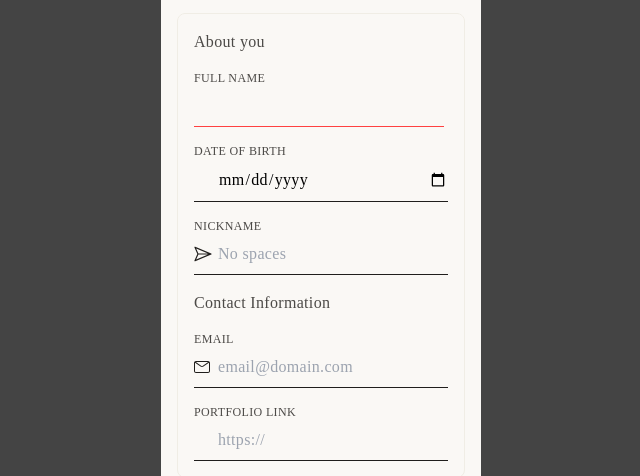
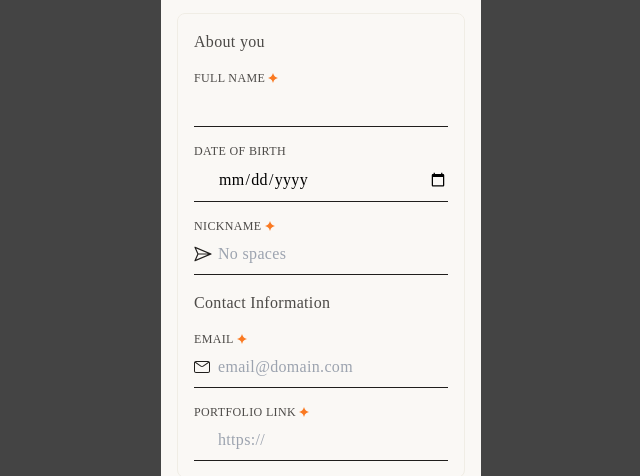
Before and after one commit to IuryPiva/nextjs-form, a Next.js app: page / in a window 1280 px wide. Shown: the part 171-647 px from the top of the page, without its empty margins (319-959 px from the left). Built offline with nearby package versions, Linux system fonts and the light colour scheme; a web font is replaced by a local one.

Commit message:
make fields required

```diff
--- a/app/components/Input.tsx
+++ b/app/components/Input.tsx
@@ -27,13 +27,18 @@ export const Input = React.forwardRef(function Input(
 
   return (
     <div className="flex flex-col items-start w-full">
-      <label htmlFor={props.inputProps.id} className="flex">
+      <label htmlFor={props.inputProps.id} className="flex items-center">
         <Tiny.Regular className="uppercase">
           {props.inputProps.name?.split(/\.?(?=[A-Z])/).join(" ")}
         </Tiny.Regular>
-        {props.inputProps.required && <Icons.RequiredAsterisk />}
+        {props.inputProps.required && (
+          <div className="h-4 w-4 flex items-center justify-center">
+            <Icons.RequiredAsterisk />
+          </div>
+        )}
       </label>
-      <div className="relative w-full flex gap-1">
+      <div className="w-full flex gap-1 flex-col">
+        <div className="relative w-full ">
           <input
             {...props.inputProps}
             ref={ref}
@@ -45,10 +50,10 @@ export const Input = React.forwardRef(function Input(
               {<props.icon fill={props.hasError ? "#FF4141" : "#201E1C"} />}
             </div>
           )}
+        </div>
+
         {props.hasError && (
-          <Tiny.Regular className="text-error mt-1">
-            {props.errorMessage}
-          </Tiny.Regular>
+          <Tiny.Light className="text-error">{props.errorMessage}</Tiny.Light>
         )}
       </div>
     </div>
--- a/app/components/Text.tsx
+++ b/app/components/Text.tsx
@@ -6,7 +6,7 @@ const makeStyledText = (style: React.CSSProperties) =>
     >
   ) {
     return (
-      <span {...props} style={{ ...props.style, ...style }}>
+      <span {...props} style={{ ...style, ...props.style }}>
         {props.children}
       </span>
     );
--- a/app/page.tsx
+++ b/app/page.tsx
@@ -45,9 +45,14 @@ export default function Home() {
 
         <Input
           icon={Icons.Profile}
-          inputProps={{ ...register("fullName", { required: true }) }}
-          hasError
+          inputProps={{
+            ...register("fullName", { required: "This field is required." }),
+            required: true,
+          }}
+          hasError={errors.fullName !== undefined}
+          errorMessage={errors.fullName?.message}
         />
+        {JSON.stringify(errors.fullName)}
         <Input
           icon={Icons.CalendarDate}
           inputProps={{ ...register("dateOfBirth"), type: "date" }}
@@ -55,7 +60,8 @@ export default function Home() {
         <Input
           icon={Icons.Send}
           inputProps={{
-            ...register("nickname", { required: true }),
+            ...register("nickname", { required: "This field is required." }),
+            required: true,
             placeholder: "No spaces",
           }}
         />
@@ -65,14 +71,18 @@ export default function Home() {
         <Input
           icon={Icons.Email}
           inputProps={{
-            ...register("email", { required: true }),
+            ...register("email", { required: "This field is required." }),
+            required: true,
             placeholder: "email@domain.com",
           }}
         />
         <Input
           icon={Icons.Link}
           inputProps={{
-            ...register("portfolioLink", { required: true }),
+            ...register("portfolioLink", {
+              required: "This field is required.",
+            }),
+            required: true,
             placeholder: "https://",
           }}
         />
```
Lines whose indentation alone changed are shown as unchanged.
